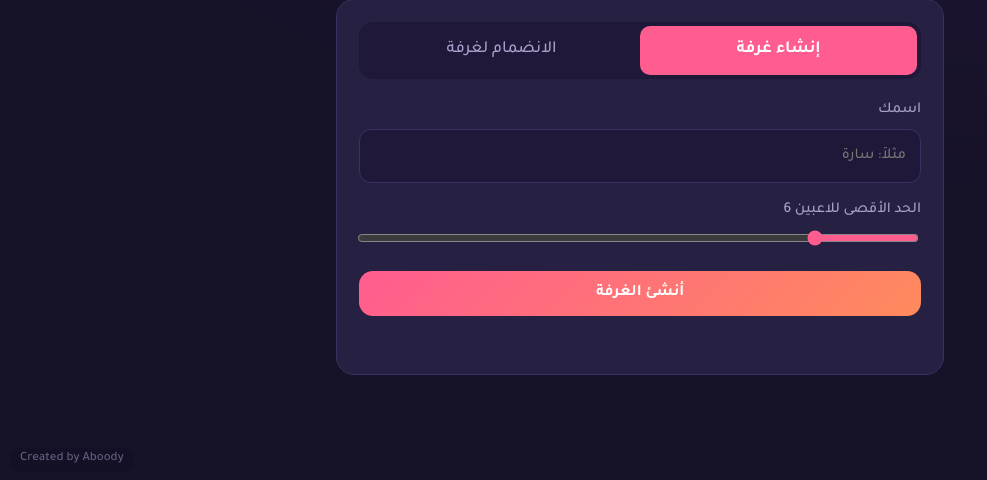
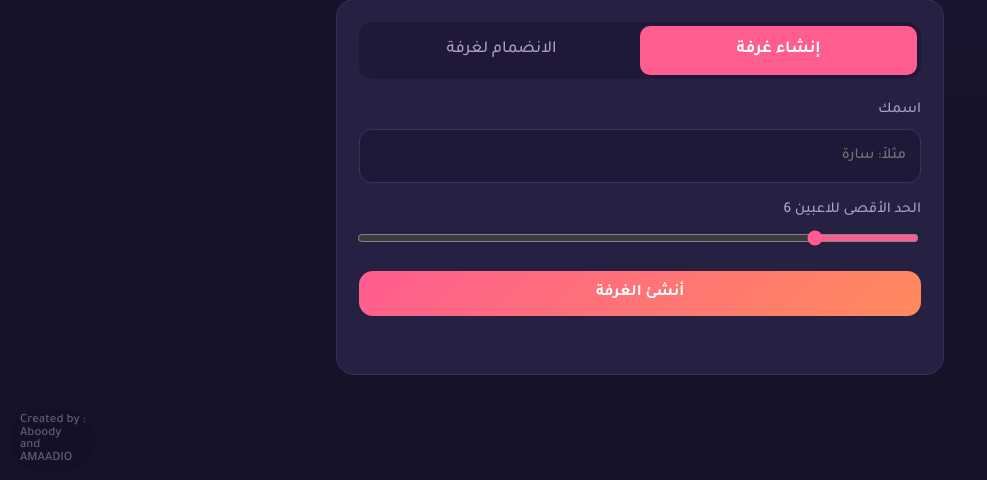
Before and after one commit to abdoaboody/IMPOSTOR-Game, a Flask app: page / in a window 1280 px wide. Shown: the part 320-800 px from the top of the page, without its empty margins (0-987 px from the left). Run offline with Flask 3, Linux system fonts and the light colour scheme; some libraries are stand-ins or nearby versions.

Commit message:
add anther creator

```diff
--- a/templates/index.html
+++ b/templates/index.html
@@ -45,7 +45,22 @@
     <p class="err" id="err" role="alert"></p>
   </section>
 </main>
-<a class="watermark" href="https://github.com/abdoayman45" target="_blank" rel="noopener noreferrer">Created by Aboody</a>
+
+<!--
+<a class="watermark" href="https://github.com/abdoaboody" target="_blank" rel="noopener noreferrer">Created by Aboody</a>
+ -->
+<a class="watermark" href="https://github.com/abdoaboody" target="_blank" rel="noopener noreferrer">
+    Created by :
+    <br>
+    Aboody
+    <br>
+    and
+    <br>
+    AMAADIO
+</a>
+
+
+
 <div id="toasts" aria-live="polite"></div>
 <script src="https://cdnjs.cloudflare.com/ajax/libs/socket.io/4.7.5/socket.io.min.js"></script>
 <script src="/static/js/main.js"></script>
```
